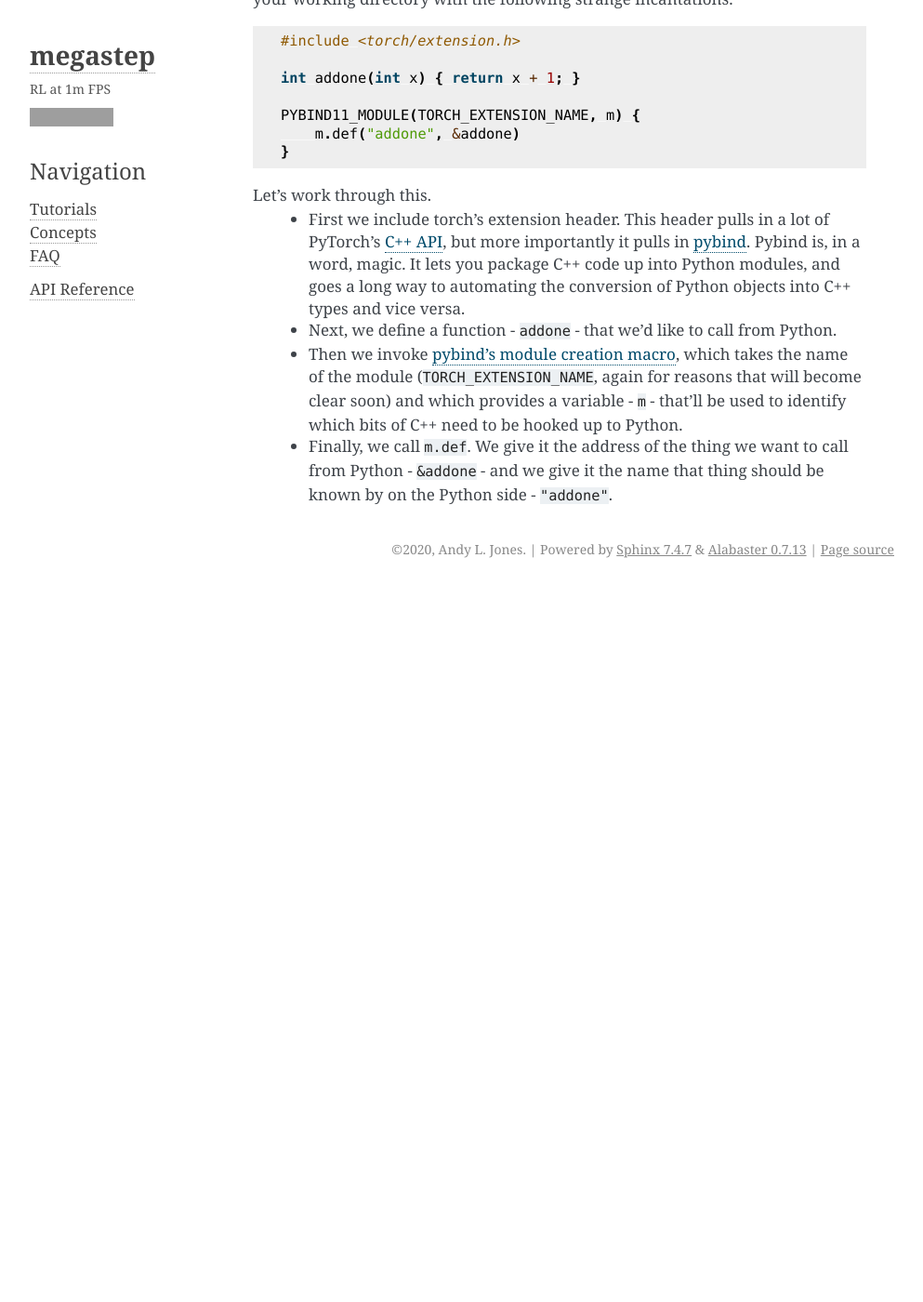
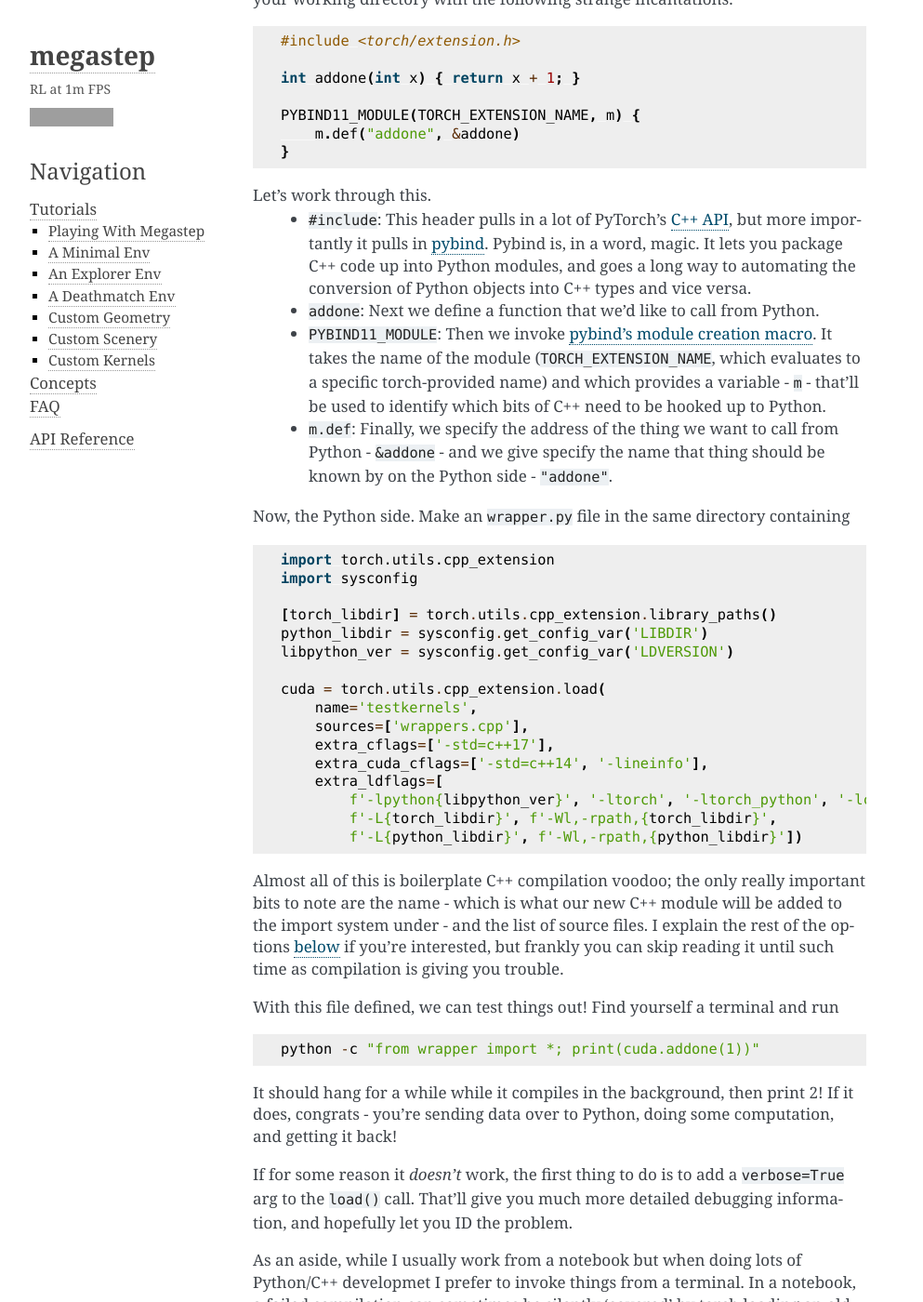
Before and after one commit to andyljones/megastep, a Sphinx documentation site: the page built from docs/tutorials/kernels/index.rst, in a window 1280 px wide and 1400 px high, scrolled down 779 px. Shown: the whole window at 93% size, without its empty margins (148-1141 px from the left). Built offline with Sphinx 7.4.7, drawn with Linux system fonts in a browser that asks for light colours; pages that are not in the unit, such as notebooks, are missing from menus; before the commit the page ends 1409 px from its top, so only the background shows below that; some of the changed text lies outside the part shown; grey boxes are pictures that could not be loaded.

Commit message:
Adds compilation section

```diff
--- a/docs/tutorials/index.rst
+++ b/docs/tutorials/index.rst
@@ -13,4 +13,4 @@
     deathmatch-env
     geometry/index
     scenery
-    kernels
+    kernels/index
--- a/docs/tutorials/kernels/index.rst
+++ b/docs/tutorials/kernels/index.rst
@@ -40,13 +40,92 @@
     }
 
 Let's work through this.
- * First we include torch's extension header. This header pulls in a lot of PyTorch's `C++ API <https://pytorch.org/cppdocs/>`_,
+ * ``#include``: This header pulls in a lot of PyTorch's `C++ API <https://pytorch.org/cppdocs/>`_,
    but more importantly it pulls in `pybind <https://pybind11.readthedocs.io/en/stable/intro.html>`_.
    Pybind is, in a word, magic. It lets you package C++ code up into Python modules, and goes a long way to automating
    the conversion of Python objects into C++ types and vice versa.
- * Next, we define a function - ``addone`` - that we'd like to call from Python.
- * Then we invoke `pybind's module creation macro <https://pybind11.readthedocs.io/en/master/reference.html?highlight=PYBIND11_MODULE#c.PYBIND11_MODULE>`_,
-   which takes the name of the module (``TORCH_EXTENSION_NAME``, again for reasons that will become clear soon) and which provides
+ * ``addone``: Next we define a function that we'd like to call from Python.
+ * ``PYBIND11_MODULE``: Then we invoke `pybind's module creation macro <https://pybind11.readthedocs.io/en/master/reference.html?highlight=PYBIND11_MODULE#c.PYBIND11_MODULE>`_.
+   It takes the name of the module (``TORCH_EXTENSION_NAME``, which evaluates to a specific torch-provided name) and which provides
    a variable - ``m`` - that'll be used to identify which bits of C++ need to be hooked up to Python.
- * Finally, we call ``m.def``. We give it the address of the thing we want to call from Python - ``&addone`` - and we
-   give it the name that thing should be known by on the Python side - ``"addone"``.
+ * ``m.def``: Finally, we specify the address of the thing we want to call from Python - ``&addone`` - and we
+   give specify the name that thing should be known by on the Python side - ``"addone"``.
+
+Now, the Python side. Make an ``wrapper.py`` file in the same directory containing ::
+
+    import torch.utils.cpp_extension
+    import sysconfig
+
+    [torch_libdir] = torch.utils.cpp_extension.library_paths()
+    python_libdir = sysconfig.get_config_var('LIBDIR')
+    libpython_ver = sysconfig.get_config_var('LDVERSION')
+
+    cuda = torch.utils.cpp_extension.load(
+        name='testkernels',
+        sources=['wrappers.cpp'],
+        extra_cflags=['-std=c++17'],
+        extra_cuda_cflags=['-std=c++14', '-lineinfo'],
+        extra_ldflags=[
+            f'-lpython{libpython_ver}', '-ltorch', '-ltorch_python', '-lc10_cuda', '-lc10',
+            f'-L{torch_libdir}', f'-Wl,-rpath,{torch_libdir}',
+            f'-L{python_libdir}', f'-Wl,-rpath,{python_libdir}'])
+
+Almost all of this is boilerplate C++ compilation voodoo; the only really important bits to note are the name - which is
+what our new C++ module will be added to the import system under - and the list of source files. I explain the rest of
+the options :ref:`below <switches>` if you're interested, but frankly you can skip reading it until such time as compilation is
+giving you trouble.
+
+With this file defined, we can test things out! Find yourself a terminal and run ::
+
+    python -c "from wrapper import *; print(cuda.addone(1))"
+
+It should hang for a while while it compiles in the background, then print 2! If it does, congrats - you're sending data
+over to Python, doing some computation, and getting it back!
+
+If for some reason it *doesn't* work, the first thing to do is to add a ``verbose=True`` arg to the ``load()`` call.
+That'll give you much more detailed debugging information, and hopefully let you ID the problem.
+
+As an aside, while I usually work from a notebook but when doing lots of Python/C++ developmet I prefer to invoke
+things from a terminal. In a notebook, a failed compilation can sometimes be silently 'covered' by torch
+loading an old version of your module, and that way madness lies.
+
+.. _switches:
+
+Compilation Switches
+--------------------
+To save some scrolling, here's the compilation snippet from earlier::
+
+    import torch.utils.cpp_extension
+    import sysconfig
+
+    [torch_libdir] = torch.utils.cpp_extension.library_paths()
+    python_libdir = sysconfig.get_config_var('LIBDIR')
+    libpython_ver = sysconfig.get_config_var('LDVERSION')
+
+    cuda = torch.utils.cpp_extension.load(
+        name='testkernels',
+        sources=['wrappers.cpp'],
+        extra_cflags=['-std=c++17'],
+        extra_cuda_cflags=['-std=c++14', '-lineinfo'],
+        extra_ldflags=[
+            f'-lpython{libpython_ver}', '-ltorch', '-ltorch_python', '-lc10_cuda', '-lc10',
+            f'-L{torch_libdir}', f'-Wl,-rpath,{torch_libdir}',
+            f'-L{python_libdir}', f'-Wl,-rpath,{python_libdir}'])
+
+And the notes:
+ * ``[torch_libdir]``: Find the path to the directory of Torch C++ libraries we need to link against.
+ * ``python_libdir``: Find the path to the directory of Python C libraries we need to link against.
+ * ``libpython_ver``: We specifically want the Python C library corresponding to the version of Python we're running right now.
+ * ``cuda = torch``: We're going to get torch to compile our C++ code for us, link it against a bunch of libraries and then
+   stuff it into the ``cuda`` variable.
+ * ``name='testkernels``: Our library is going to be loaded into Python as the 'testkernels' library. That is, as well as
+   it being the ``cuda`` variable, we can also access our C++ code through ``import testkernels``.
+ * ``sources``: This is the list of files to compile; in our case, just our ``wrappers.cpp``.
+ * ``extra_cflags``: Here we say we want the C++ side of things compiled as C++17 code. C++ has come a long way in the last few
+   years, and compiling a modern version makes for a much more pleasant time writing C++.
+ * ``extra_cuda_cflags``: And here we say we want the CUDA side of things compiled as C++14 code. Not quite as nice as C++17 code,
+   but the best the CUDA compiler could support as of the time I wrote this. We also chuck in the ``-lineinfo`` switch, which
+   will give us more useful debugging information when things go wrong.
+ * ``extra_ldflags``: And finally, we list off all the libraries that need to be included when linking the compiled code.
+
+TODO-DOCS finish the kernels tutorial
--- /dev/null
+++ b/docs/tutorials/kernels/wrapper.py
@@ -0,0 +1,16 @@
+import torch.utils.cpp_extension
+import sysconfig
+
+[torch_libdir] = torch.utils.cpp_extension.library_paths()
+python_libdir = sysconfig.get_config_var('LIBDIR')
+libpython_ver = sysconfig.get_config_var('LDVERSION')
+
+cuda = torch.utils.cpp_extension.load(
+    name='testkernels',
+    sources=['wrappers.cpp'],
+    extra_cflags=['-std=c++17'],
+    extra_cuda_cflags=['--use_fast_math', '-lineinfo', '-std=c++14'],
+    extra_ldflags=[
+        f'-lpython{libpython_ver}', '-ltorch', '-ltorch_python', '-lc10_cuda', '-lc10',
+        f'-L{torch_libdir}', f'-Wl,-rpath,{torch_libdir}',
+        f'-L{python_libdir}', f'-Wl,-rpath,{python_libdir}'])
--- a/docs/tutorials/minimal-env/index.rst
+++ b/docs/tutorials/minimal-env/index.rst
@@ -120,7 +120,7 @@
 This is a 1-pixel-high image out from the front of the agent. You can read more about the rendering system in :ref:`this
 section <rendering>`. As well as filling up the Render object, calling render does something else: it updates the
 agents' models to match their positions. Having moved all the agents to (3, 3) earlier by assigning to
-``c.agents.positions``, plotting the scenery again shows that the agents' models have moved from the origin to (3, 3):
+``c.agents.positions``, plotting the scenery again shows that the agents' models have moved from the origin to (3, 3)::
 
     scene.display(scenery)
 
```
Also changed, not shown: docs/tutorials/kernels/__init__.py (deleted), 1 other file.
